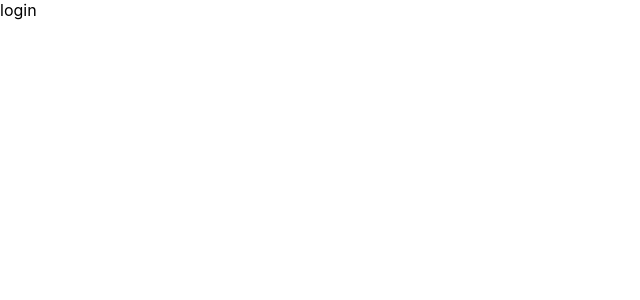
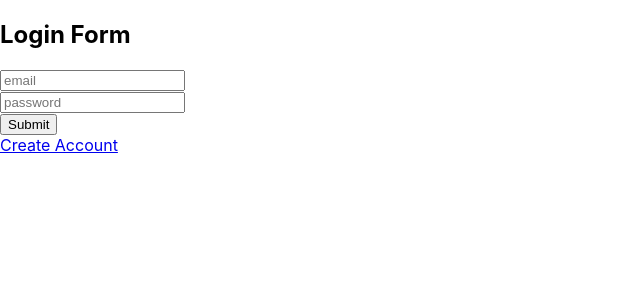
Before and after one commit to rasikraj01/moneymanager, a React (Create React App) app in the folder frontend/: page /login in a window 1280 px wide. Shown: the top 300 px of the page, without its empty margins (0-640 px from the left). Built offline with nearby package versions, Linux system fonts and the light colour scheme.

Commit message:
login basic template

```diff
--- a/frontend/src/components/Login.js
+++ b/frontend/src/components/Login.js
@@ -1,10 +1,62 @@
 import React, {useEffect, useState} from 'react';
-import {Link} from "react-router-dom";
+import {Link, Redirect} from "react-router-dom";
+import axios from 'axios';
 
 function Login() {
-    return(
-        <div>login</div>
-    )
+    let [formData, setFormData] = useState({
+        "email": "",
+        "password" : ""
+    });
+
+    let [isAuth, setIsAuth] = useState(false)
+    let [formError, setFormError] = useState({
+        isError: false,
+        errorMessage : ""
+    })
+
+
+    const handleFormSubmit = (e) => {
+        e.preventDefault()
+        axios
+            .post('/user/login/', formData)
+            .then((response) => {
+                if (response.status == 200){
+                    setIsAuth(true)
+                }
+            })
+            .catch((err) => {
+                setFormError({
+                    isError: true,
+                    errorMessage : err.response.data
+                })
+                document.getElementById("login-form").reset()
+                setFormData({
+                    "email": "",
+                    "password" : ""
+                })
+            })
+    }
+    const handleInputChange = (e) => {
+        let e_name = e.target.name
+        let e_value = e.target.value
+        setFormData((formData) => {
+            formData[e_name] = e_value
+            return formData
+        })
+    }
+    return (
+        <div>
+            {isAuth && <Redirect to="/dashboard"/>}
+            <h2>Login Form</h2>
+            <form onSubmit={handleFormSubmit} id="login-form">
+                <input type="text" placeholder="email" name="email" onChange={handleInputChange}/><br/>
+                <input type="password" placeholder="password" name="password" onChange={handleInputChange}/><br/>
+                {formError.isError && <p>{formError.errorMessage}</p>}
+                <input type="submit"/>
+            </form>
+            <Link to="/register">Create Account</Link>
+        </div>
+  );
 }
 
 export default Login;
```
